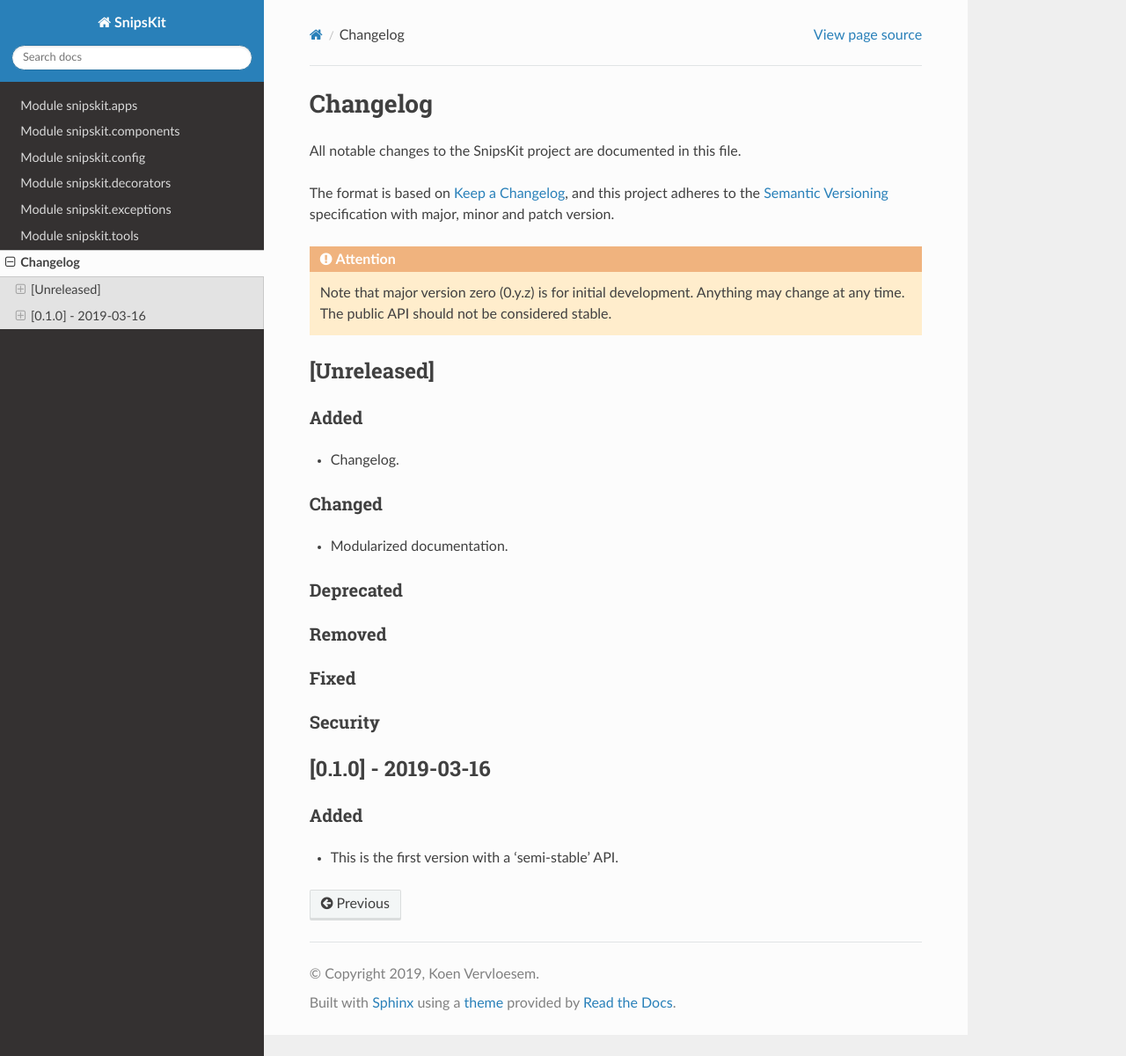
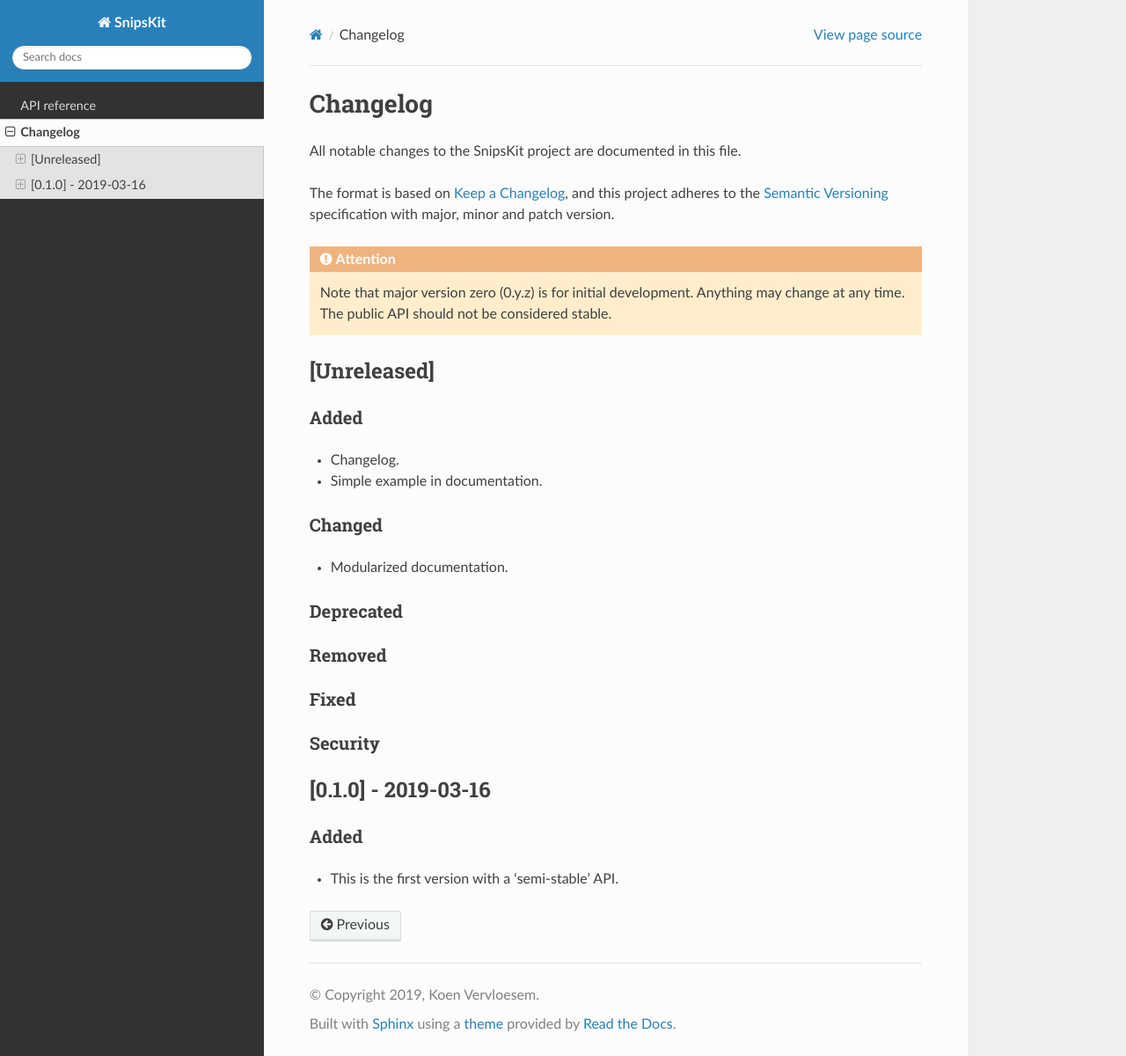
Before and after one commit to koenvervloesem/snipskit, a Sphinx documentation site: the page built from docs/source/CHANGELOG.rst, in a window 1280 px wide and 1200 px high. Shown: the whole window at 88% size. Built offline with Sphinx 7.4.7 and the Read the Docs theme 2.0.0, drawn with Linux system fonts in a browser that asks for light colours; pages that are not in the unit, such as notebooks, are missing from menus.

Commit message:
Docs: Fix titles

```diff
--- a/docs/source/API.rst
+++ b/docs/source/API.rst
@@ -1,5 +1,11 @@
+#############
+API reference
+#############
+
+********************
 Module snipskit.apps
-====================
+********************
+
 .. automodule:: snipskit.apps
 
 .. autoclass:: snipskit.apps.HermesSnipsApp
@@ -8,8 +14,10 @@
 .. autoclass:: snipskit.apps.MQTTSnipsApp
    :members:
 
+**************************
 Module snipskit.components
-==========================
+**************************
+
 .. automodule:: snipskit.components
 
 .. autoclass:: snipskit.components.SnipsComponent
@@ -21,8 +29,10 @@
 .. autoclass:: snipskit.components.MQTTSnipsComponent
    :members:
 
+**********************
 Module snipskit.config
-======================
+**********************
+
 .. automodule:: snipskit.config
 
 .. autoclass:: snipskit.config.AppConfig
@@ -34,13 +44,17 @@
 .. autoclass:: snipskit.config.SnipsConfig
    :members:
 
+**************************
 Module snipskit.decorators
-==========================
+**************************
+
 .. automodule:: snipskit.decorators
    :members:
 
+**************************
 Module snipskit.exceptions
-==========================
+**************************
+
 .. automodule:: snipskit.exceptions
 
 .. autoclass:: snipskit.exceptions.SnipsKitError
@@ -52,7 +66,9 @@
 .. autoclass:: snipskit.exceptions.SnipsConfigNotFoundError
    :members:
 
+*********************
 Module snipskit.tools
-=====================
+*********************
+
 .. automodule:: snipskit.tools
    :members:
--- a/docs/source/CHANGELOG.rst
+++ b/docs/source/CHANGELOG.rst
@@ -20,6 +20,7 @@
 =====
 
 - Changelog.
+- Simple example in documentation.
 
 Changed
 =======
```
